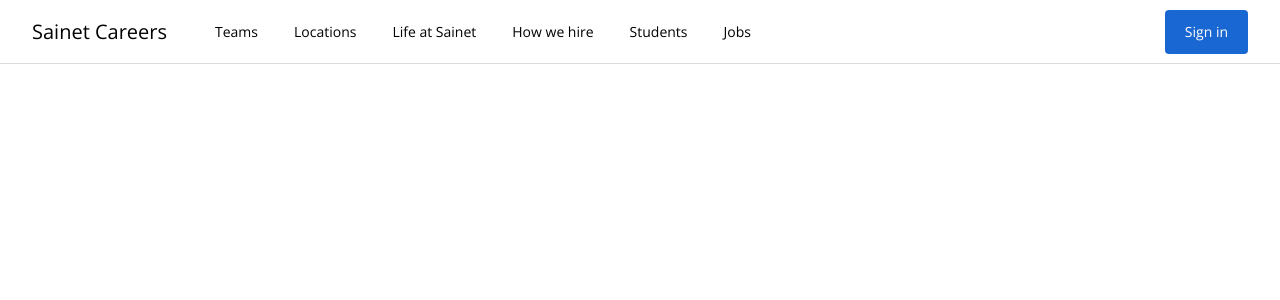
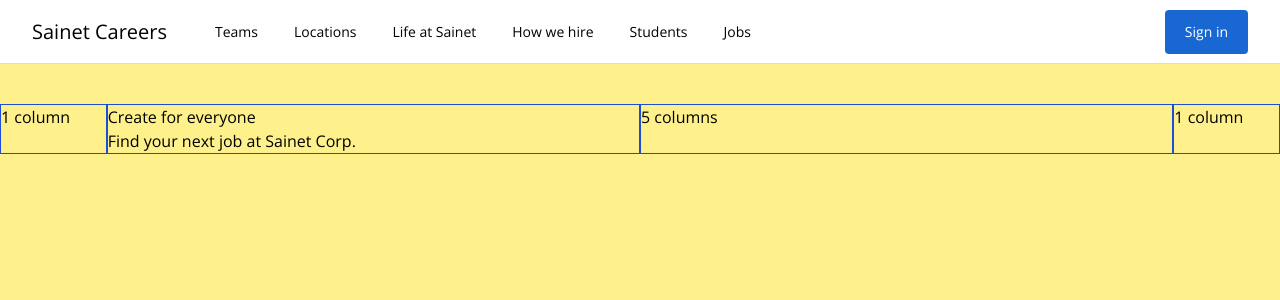
Before and after one commit to sinetmd/sainet-careers-vue, a Vue app: page / in a window 1280 px wide. Shown: the top 300 px of the page. Built offline with nearby package versions, Linux system fonts and the light colour scheme.

Commit message:
Added headline and hero components for fron tpage

```diff
--- a/src/App.vue
+++ b/src/App.vue
@@ -1,14 +1,19 @@
 <template>
-  <main-nav />
+  <!-- only one top level parent (best practice) -->
+  <div>
+    <main-nav />
+    <hero />
+  </div>
 </template>
-
 <script>
-import MainNav from "./components/MainNav.vue";
+import MainNav from "@/components/MainNav.vue";
+import Hero from "@/components/Hero.vue";
 
 export default {
   name: "App",
   components: {
     MainNav,
+    Hero,
   },
 };
 </script>
--- /dev/null
+++ b/src/components/Headline.vue
@@ -0,0 +1,36 @@
+<template>
+  <section>
+    <h1>{{ action }} for everyone</h1>
+    <h2>Find your next job at Sainet Corp.</h2>
+  </section>
+</template>
+
+<script>
+export default {
+  name: "Headline",
+  data() {
+    return {
+      action: "Build",
+      interval: null,
+    };
+  },
+  created() {
+    this.changeTitle();
+  },
+  beforeUnmount() {
+    // before to get removed from the DOM
+    clearInterval(this.interval);
+  },
+  methods: {
+    changeTitle() {
+      this.interval = setInterval(() => {
+        const actions = ["Build", "Create", "Design", "Code"];
+        const currentActionIndex = actions.indexOf(this.action); // 0 starts from build when it's finished
+        const nextActionIndex = (currentActionIndex + 1) % 4; // give the index without getting out of the confines of the array
+        const nextAction = actions[nextActionIndex];
+        this.action = nextAction;
+      }, 3000);
+    },
+  },
+};
+</script>
--- /dev/null
+++ b/src/components/Hero.vue
@@ -0,0 +1,32 @@
+<template>
+  <!-- main focus of the page -->
+  <main>
+    <section class="flex flex-col h-screen pt-10 pb-20 bg-yellow-200">
+      <div class="grid grid-cols-12">
+        <div class="col-start-1 col-span-1 border border-blue-700">
+          1 column
+        </div>
+        <div class="col-start-2 col-span-5 border border-blue-700">
+          <headline />
+        </div>
+        <div class="col-start-7 col-span-5 border border-blue-700">
+          5 columns
+        </div>
+        <div class="col-start-12 col-span-1 border border-blue-700">
+          1 column
+        </div>
+      </div>
+    </section>
+  </main>
+</template>
+
+<script>
+import Headline from "@/components/Headline.vue";
+
+export default {
+  name: "Hero",
+  components: {
+    Headline,
+  },
+};
+</script>
--- a/src/components/MainNav.vue
+++ b/src/components/MainNav.vue
@@ -1,5 +1,5 @@
 <template>
-  <header class="w-full text-sm">
+  <header :class="['w-full', 'text-sm', headerHeightClass]">
     <div class="fixed top-0 left-0 w-full h-16 bg-white">
       <div
         class="flex flex-nowrap h-full px-8 mx-auto border-b border-solid border-brand-gray-1"
@@ -67,6 +67,14 @@
       isLoggedIn: false,
     };
   },
+  computed: {
+    headerHeightClass() {
+      return {
+        "h-16": !this.isLoggedIn,
+        "h-32": this.isLoggedIn,
+      };
+    },
+  },
   methods: {
     loginUser() {
       this.isLoggedIn = true;
```
